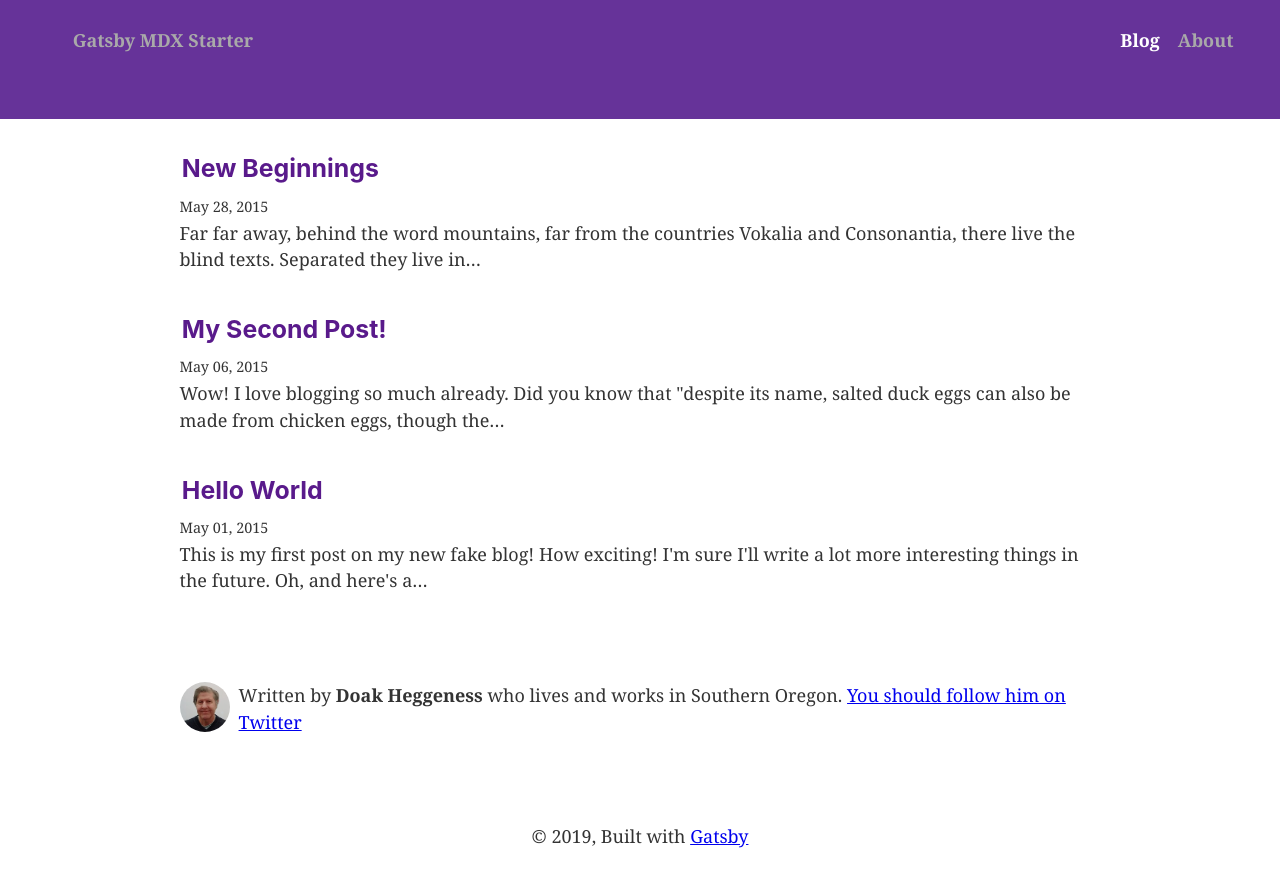
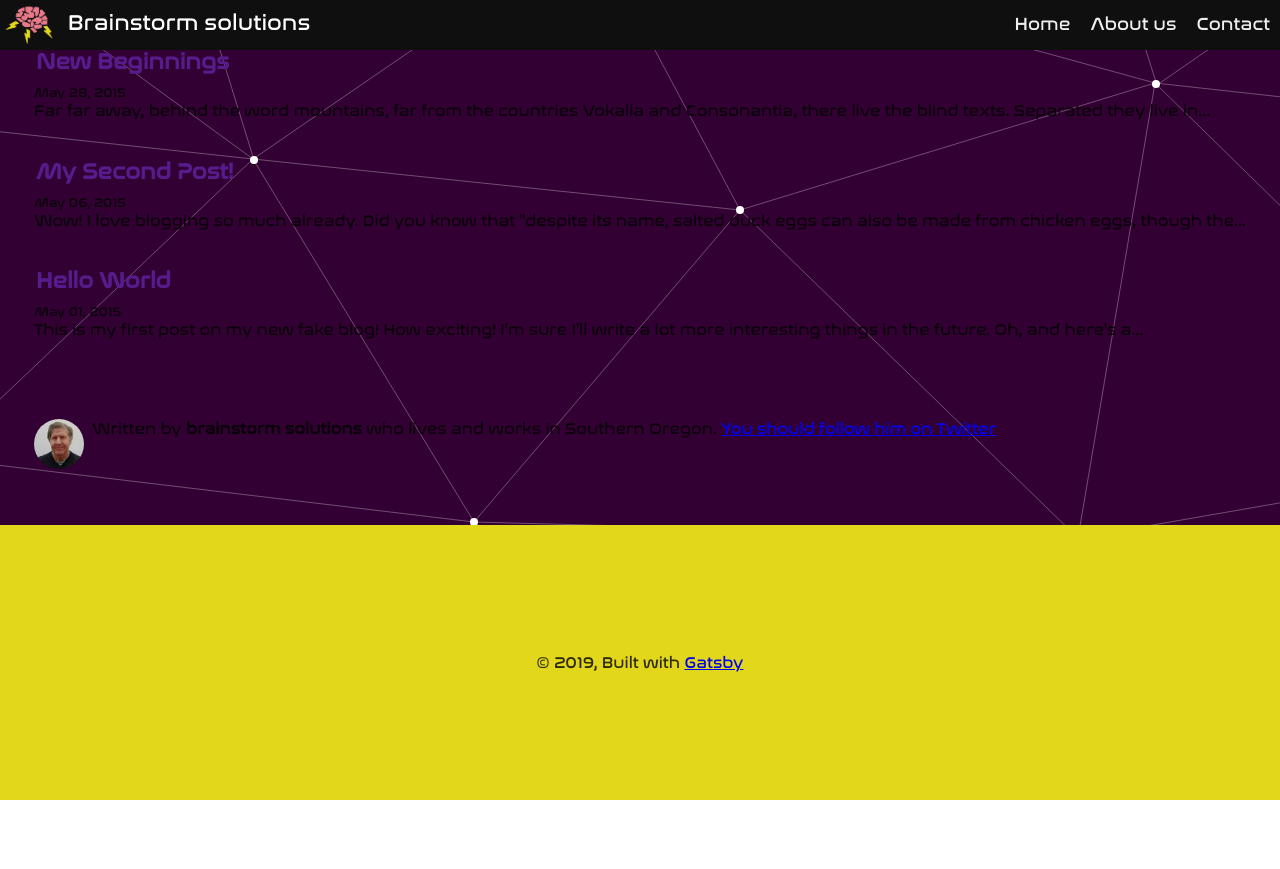
Before and after one commit to luisduenas/brainstorm-site, a Gatsby site: page /blog in a window 1280 px wide. After the commit the page ends 800 px from the top, so only its background shows below. Built offline with nearby package versions, Linux system fonts and the light colour scheme; Gatsby itself is replaced by a stand-in of ours; some packages are replaced by stand-ins of ours.

Commit message:
[feat] update layout to match current project

```diff
--- a/gatsby-config.js
+++ b/gatsby-config.js
@@ -1,11 +1,11 @@
 module.exports = {
   siteMetadata: {
-    title: `Gatsby MDX Starter`,
-    author: `Doak Heggeness`,
-    description: `An extension of the gatsby starter blog, adding a home page with support for MDX`,
-    siteUrl: `https://gatsby-starter-mdx-website-blog.netlify.com/`,
+    title: `Brainstorm solutions`,
+    author: `brainstorm solutions`,
+    description: `Site & blog`,
+    siteUrl: `https://brainstormsolutions.netlify.com/`,
     social: {
-      twitter: `doakheggeness`,
+      twitter: `_lduenas`,
     },
   },
   plugins: [
@@ -24,10 +24,10 @@ module.exports = {
       },
     },
     {
-    resolve: `gatsby-source-filesystem`,
-    options: {
-      path: `${__dirname}/src/images`,
-      name: `images`,
+      resolve: `gatsby-source-filesystem`,
+      options: {
+        path: `${__dirname}/src/images`,
+        name: `images`,
       },
     },
     {
@@ -59,7 +59,7 @@ module.exports = {
             resolve: `gatsby-remark-prismjs`,
           },
         ],
-        plugins: [ `gatsby-remark-images`],
+        plugins: [`gatsby-remark-images`],
       },
     },
     `gatsby-plugin-emotion`,
--- a/src/components/header.js
+++ b/src/components/header.js
@@ -1,85 +1,58 @@
 import { Link } from 'gatsby'
-import PropTypes from 'prop-types'
 import React from 'react'
-import styled from '@emotion/styled'
+import logo from '../images/logo.png'
 
-
-const Header = styled('header')`
-  background: rebeccapurple;
-  width: 100%;
-  padding: 1.5rem 1.0875rem;
-  margin-bottom: 2rem;
-`
-
-const Nav = styled('nav')`
-  width: 100%;
-  margin: 0 auto;
-  padding: 0 1.5rem;
-
-  ul {
-    display: flex;
-    justify-content: space-between;
-  }
-
-  li {
-    display: inline-block;
-    margin-left: 1em;
-    &:first-child {
-      position: relative;
-      margin: 0;
-      flex-basis: 100%;
-    }
-  }
-
-  a {
-    text-decoration: none;
-    color: #a9a9a9;
-    font-weight: 600;
-    transition: all 0.2s;
-    &:hover {
-      color: white;
-      text-decoration: underline;
-    }
-  }
-`
-
-const activeLinkStyle = {
-  color: 'white',
+function Header({ title }) {
+  return (
+    <header>
+      <div className="nav">
+        <input type="checkbox" id="nav-check" />
+        <div className="nav-header">
+          <img className="logo-badge" src={logo} alt="Logo" />
+          <div className="nav-title">{title}</div>
+        </div>
+        <div className="nav-btn">
+          <label htmlFor="nav-check">
+            <span></span>
+            <span></span>
+            <span></span>
+          </label>
+        </div>
+        <div className="nav-links">
+          {[
+            {
+              route: `/`,
+              title: `Home`,
+            },
+            {
+              route: `/about`,
+              title: `About us`,
+            },
+            // {
+            //   route: `/products`,
+            //   title: `Products`,
+            // },
+            // {
+            //   route: `/blog`,
+            //   title: `Blog`,
+            // },
+            {
+              route: `/contact`,
+              title: `Contact`,
+            },
+          ].map(link => (
+            <Link
+              className="block md:inline-block mt-4 md:mt-0 md:ml-6 no-underline text-white"
+              key={link.title}
+              to={link.route}
+            >
+              {link.title}
+            </Link>
+          ))}
+        </div>
+      </div>
+    </header>
+  )
 }
 
-
-const Header1 = () => {
-  return (
-    <Header>
-      <Nav>
-        <ul>
-          <li>
-            <Link to="/" activeStyle={activeLinkStyle}>
-            Gatsby MDX Starter
-            </Link>
-          </li>
-          <li>
-            <Link to="/blog/" activeStyle={activeLinkStyle}>
-              Blog
-            </Link>
-          </li>
-          <li>
-            <Link to="/about/" activeStyle={activeLinkStyle}>
-              About
-            </Link>
-          </li>
-        </ul>
-      </Nav>
-    </Header>
-  )
- }
-
-Header1.propTypes = {
-  siteTitle: PropTypes.string,
-}
-
-Header1.defaultProps = {
-  siteTitle: '',
-}
-
-export default Header1
+export default Header
--- a/src/components/layout.js
+++ b/src/components/layout.js
@@ -5,32 +5,32 @@
  * See: https://www.gatsbyjs.org/docs/use-static-query/
  */
 
-import React from "react"
-import PropTypes from "prop-types"
+import React from 'react'
+import PropTypes from 'prop-types'
 import Helmet from 'react-helmet'
 
-import Header from "./header"
-import "../styles/global.css"
+import Header from './header'
+import '../styles/global.css'
 
 const Layout = ({ children, title }) => [
-
   <>
     <div className="siteContainer">
       <Helmet>
         <title>{title}</title>
       </Helmet>
-      <div className='siteContent'>
-      <Header />
+      <div className="siteContent">
+        <Header title={title} />
         <main className="main">{children}</main>
-        </div> {/* end of .siteContent */}
+      </div>{' '}
+      {/* end of .siteContent */}
       <footer>
         © {new Date().getFullYear()}, Built with
         {` `}
         <a href="https://www.gatsbyjs.org">Gatsby</a>
       </footer>
-        </div> {/* end of .siteContainer */}
-    </>
-
+    </div>{' '}
+    {/* end of .siteContainer */}
+  </>,
 ]
 
 Layout.propTypes = {
--- a/src/styles/global.css
+++ b/src/styles/global.css
@@ -1,5 +1,121 @@
+@font-face {
+  font-family: 'Nasalization Regular';
+  font-display: auto;
+  src: url('../fonts/nasalization-rg.ttf') format('truetype');
+}
+
+.nav {
+  height: 50px;
+  width: 100%;
+  background-color: #0f0f0f;
+  position: fixed;
+}
+
+.nav > .nav-header {
+  display: inline;
+}
+
+.nav > .nav-header > .nav-title {
+  display: inline-block;
+  font-size: 22px;
+  color: #fff;
+  padding: 10px 10px 10px 10px;
+  vertical-align: top;
+}
+
+.nav > .nav-btn {
+  display: none;
+}
+
+.nav > .nav-links {
+  display: inline;
+  float: right;
+  font-size: 18px;
+}
+
+.nav > .nav-links > a {
+  display: inline-block;
+  padding: 13px 10px 13px 10px;
+  text-decoration: none;
+  color: #efefef;
+}
+
+.nav > .nav-links > a:hover {
+  background-color: rgba(0, 0, 0, 0.3);
+}
+
+.nav > #nav-check {
+  display: none;
+}
+
+.logo-badge {
+  max-height: 40px;
+  margin: 5px;
+}
+
+.hero {
+  color: white;
+  /* position: relative; */
+  text-align: center;
+  background: #0f0f0f;
+  font-size: 2.5rem;
+}
+
+.hero-image {
+  width: 100%;
+}
+
+@media (max-width: 720px) {
+  .nav > .nav-btn {
+    display: inline-block;
+    position: absolute;
+    right: 0px;
+    top: 0px;
+  }
+  .nav > .nav-btn > label {
+    display: inline-block;
+    width: 50px;
+    height: 50px;
+    padding: 13px;
+  }
+  .nav > .nav-btn > label:hover,
+  .nav #nav-check:checked ~ .nav-btn > label {
+    background-color: rgba(0, 0, 0, 0.3);
+  }
+  .nav > .nav-btn > label > span {
+    display: block;
+    width: 25px;
+    height: 10px;
+    border-top: 2px solid #eee;
+  }
+  .nav > .nav-links {
+    position: absolute;
+    display: block;
+    width: 100%;
+    background-color: #0f0f0f;
+    height: 0px;
+    transition: all 0.3s ease-in;
+    overflow-y: hidden;
+    top: 50px;
+    left: 0px;
+  }
+  .nav > .nav-links > a {
+    display: block;
+    width: 100%;
+  }
+  .nav > #nav-check:not(:checked) ~ .nav-links {
+    height: 0px;
+  }
+  .nav > #nav-check:checked ~ .nav-links {
+    height: calc(100vh - 50px);
+    overflow-y: auto;
+  }
+}
+
+/* asdhjk **************************************************************************/
+
 html {
-  font-family: sans-serif;
+  font-family: 'Nasalization Regular', Helvetica, Arial, sans-serif;
   -ms-text-size-adjust: 100%;
   -webkit-text-size-adjust: 100%;
 }
@@ -7,6 +123,7 @@ body {
   margin: 0;
   -webkit-font-smoothing: antialiased;
   -moz-osx-font-smoothing: grayscale;
+  background: url('../images/constellation.svg');
 }
 
 .siteContainer {
@@ -22,16 +139,17 @@ body {
 }
 
 footer {
-  max-width: 960px;
-  margin: 0 auto;
-  padding: 0 0 20px 0;
+  width: 100%;
+  background: #e3d71b;
+  text-align: center;
+  padding: 10%;
 }
 
 main {
   margin: 0 auto;
-  max-width: 960px;
-  padding: 0px 1.0875rem 1.45rem;
-  padding-top: 0;
+  /* max-width: 960px; */
+  padding: 0px 0px 1.45rem;
+  padding-top: 50px;
 }
 
 article,
@@ -120,7 +238,7 @@ code,
 kbd,
 pre,
 samp {
-  font-family: monospace, monospace;
+  /* font-family: monospace, monospace; */
   font-size: 1em;
 }
 figure {
@@ -211,7 +329,6 @@ textarea {
   font: inherit;
 }
 html {
-  font: 112.5%/1.45em georgia, serif;
   box-sizing: border-box;
   overflow-y: scroll;
 }
@@ -226,7 +343,7 @@ html {
 }
 body {
   color: hsla(0, 0%, 0%, 0.8);
-  font-family: georgia, serif;
+  /* font-family: georgia, serif; */
   font-weight: normal;
   word-wrap: break-word;
   font-kerning: normal;
@@ -256,8 +373,8 @@ h1 {
   padding-top: 0;
   margin-bottom: 1.45rem;
   color: inherit;
-  font-family: -apple-system, BlinkMacSystemFont, Segoe UI, Roboto, Oxygen,
-    Ubuntu, Cantarell, Fira Sans, Droid Sans, Helvetica Neue, sans-serif;
+  /* font-family: -apple-system, BlinkMacSystemFont, Segoe UI, Roboto, Oxygen,
+    Ubuntu, Cantarell, Fira Sans, Droid Sans, Helvetica Neue, sans-serif; */
   font-weight: bold;
   text-rendering: optimizeLegibility;
   font-size: 2.25rem;
@@ -274,8 +391,8 @@ h2 {
   padding-top: 0;
   margin-bottom: 1.45rem;
   color: inherit;
-  font-family: -apple-system, BlinkMacSystemFont, Segoe UI, Roboto, Oxygen,
-    Ubuntu, Cantarell, Fira Sans, Droid Sans, Helvetica Neue, sans-serif;
+  /* font-family: -apple-system, BlinkMacSystemFont, Segoe UI, Roboto, Oxygen,
+    Ubuntu, Cantarell, Fira Sans, Droid Sans, Helvetica Neue, sans-serif; */
   font-weight: bold;
   text-rendering: optimizeLegibility;
   font-size: 1.62671rem;
@@ -291,8 +408,8 @@ h3 {
   padding-top: 0;
   margin-bottom: 1.45rem;
   color: inherit;
-  font-family: -apple-system, BlinkMacSystemFont, Segoe UI, Roboto, Oxygen,
-    Ubuntu, Cantarell, Fira Sans, Droid Sans, Helvetica Neue, sans-serif;
+  /* font-family: -apple-system, BlinkMacSystemFont, Segoe UI, Roboto, Oxygen,
+    Ubuntu, Cantarell, Fira Sans, Droid Sans, Helvetica Neue, sans-serif; */
   font-weight: bold;
   text-rendering: optimizeLegibility;
   font-size: 1.38316rem;
@@ -308,8 +425,8 @@ h4 {
   padding-top: 0;
   margin-bottom: 1.45rem;
   color: inherit;
-  font-family: -apple-system, BlinkMacSystemFont, Segoe UI, Roboto, Oxygen,
-    Ubuntu, Cantarell, Fira Sans, Droid Sans, Helvetica Neue, sans-serif;
+  /* font-family: -apple-system, BlinkMacSystemFont, Segoe UI, Roboto, Oxygen,
+    Ubuntu, Cantarell, Fira Sans, Droid Sans, Helvetica Neue, sans-serif; */
   font-weight: bold;
   text-rendering: optimizeLegibility;
   font-size: 1rem;
@@ -325,8 +442,8 @@ h5 {
   padding-top: 0;
   margin-bottom: 1.45rem;
   color: inherit;
-  font-family: -apple-system, BlinkMacSystemFont, Segoe UI, Roboto, Oxygen,
-    Ubuntu, Cantarell, Fira Sans, Droid Sans, Helvetica Neue, sans-serif;
+  /* font-family: -apple-system, BlinkMacSystemFont, Segoe UI, Roboto, Oxygen,
+    Ubuntu, Cantarell, Fira Sans, Droid Sans, Helvetica Neue, sans-serif; */
   font-weight: bold;
   text-rendering: optimizeLegibility;
   font-size: 0.85028rem;
@@ -342,8 +459,8 @@ h6 {
   padding-top: 0;
   margin-bottom: 1.45rem;
   color: inherit;
-  font-family: -apple-system, BlinkMacSystemFont, Segoe UI, Roboto, Oxygen,
-    Ubuntu, Cantarell, Fira Sans, Droid Sans, Helvetica Neue, sans-serif;
+  /* font-family: -apple-system, BlinkMacSystemFont, Segoe UI, Roboto, Oxygen,
+    Ubuntu, Cantarell, Fira Sans, Droid Sans, Helvetica Neue, sans-serif; */
   font-weight: bold;
   text-rendering: optimizeLegibility;
   font-size: 0.78405rem;
```
Also changed, not shown: src/components/block-content.js (added, +38 -0 lines), src/pages/index.js (added, +163 -0 lines), src/pages/index.mdx (deleted, +0 -15 lines), src/fonts/nasalization-rg.ttf (added), src/images/brain.svg (added), src/images/constellation.svg (added), src/images/hero.png (added), src/images/logo.png (added), 2 other files. Lines whose indentation alone changed are shown as unchanged.
